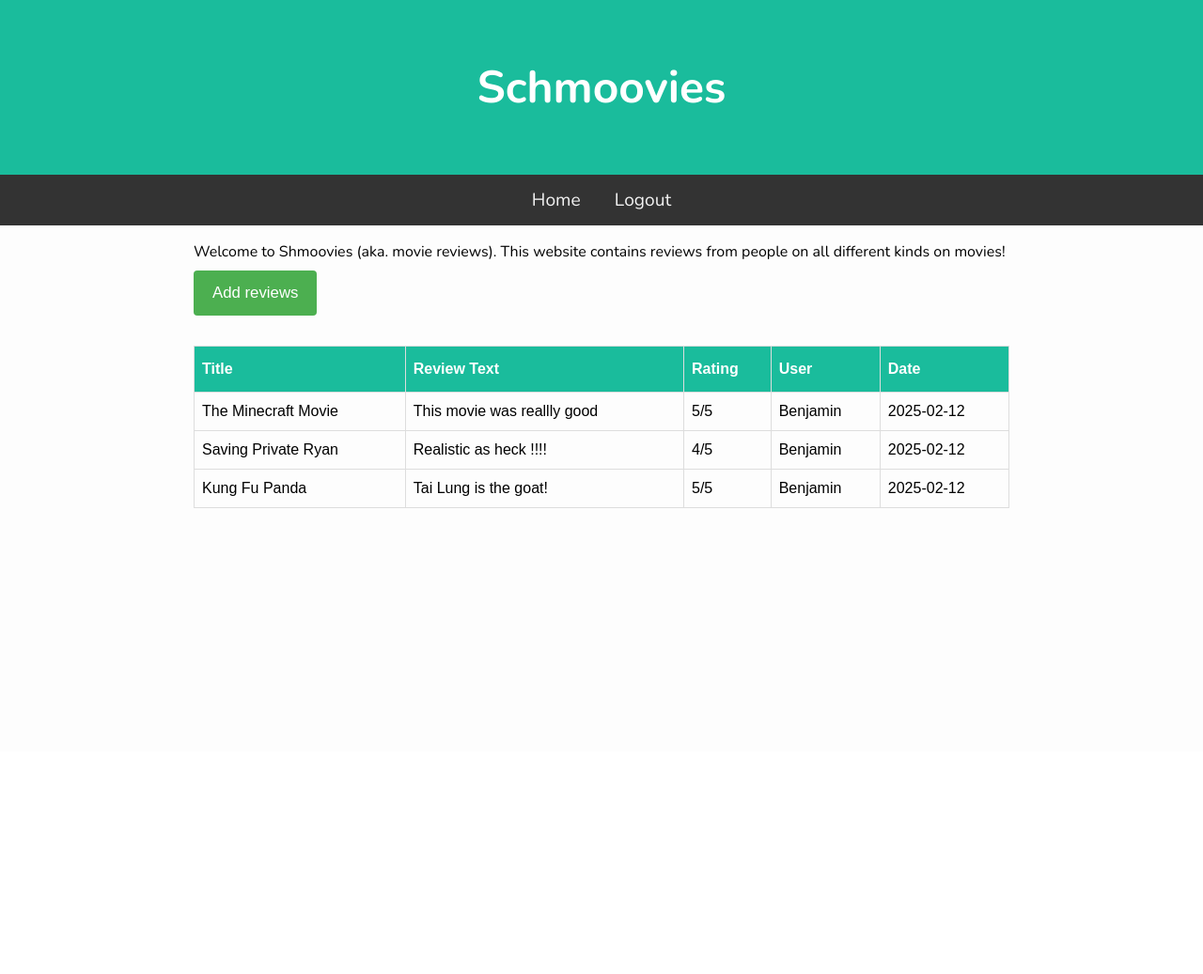
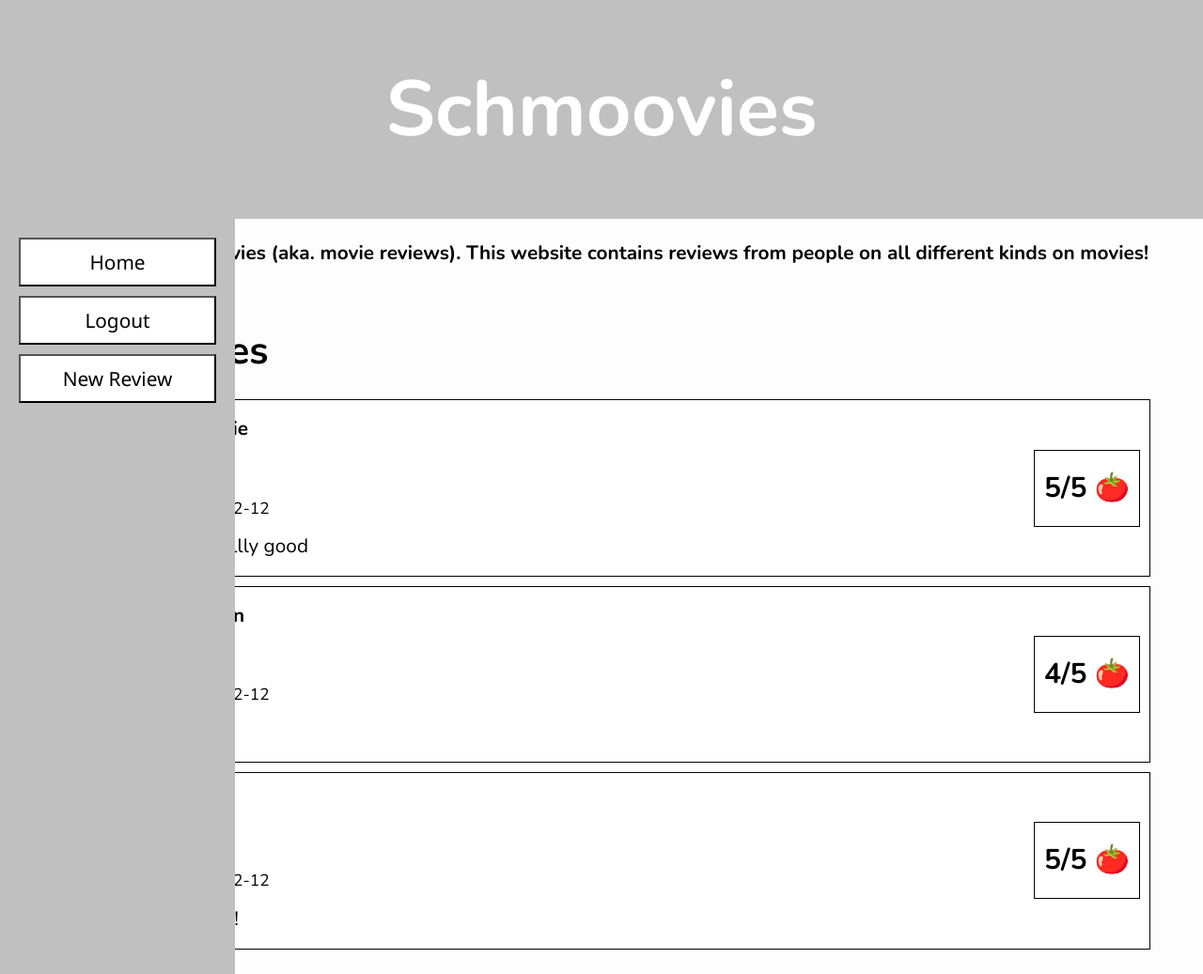
Before and after one commit to baen/Year-12-HSC-SE-PWA, a Flask app: page / in a window 1280 px wide. Shown: the whole page at 94% size. Before the commit the page ends 541 px from the top, so only its background shows below. Run offline with Flask 3, Linux system fonts and the light colour scheme; a user stored in the database is signed in; data comes from the database, SQL or seed files in the repository; both versions use the stored data as it was after the commit.

Commit message:
CCS Finalisation
I completed almost all the ccs to match my story board. Only one issue with it right now which is that the column on the left leaves a gap when you scroll down.

```diff
--- a/static/css/style.css
+++ b/static/css/style.css
@@ -9,28 +9,46 @@
 body {
     background: #fdfdfd;
     font-family: "Nunito", sans-serif;
-    font-size: 1rem;
+    font-size: 1.3rem;
 }
 
 main {
-    max-width: 900px;
+    max-width: 1200px;
     margin: auto;
     padding: 1rem;
-    line-height: 1.5;
+    line-height: 2;
 }
 
 .banner {
     padding: 60px;
+    background: silver;
+    color: white;
+    font-size: 4em;
     text-align: center;
-    background: #1abc9c;
-    color: white;
-    font-size: 3em;
 }
 
-nav {
-    overflow: hidden;
-    background-color: #333;
+.sidebar {
+    width: 250px;
+    background: silver;
+    padding: 20px;
+    display: flex;
+    flex-direction:column;
+    gap: 10px;
+    height: 9000px;;
+    position:fixed;
+}
+
+.sidebarbutton {
+    font-family: 'Segoe UI', Tahoma, Geneva, Verdana, sans-serif;
+    padding: 10px;
+    border: black 2px;
+    border-style: outset;
+    background: white;
+    cursor: pointer;
+    color:black;
     text-align: center;
+    font-style: normal;
+    text-decoration: none;
 }
 
 nav a {
@@ -48,31 +66,7 @@ nav a:hover {
 }
 
 nav a.active {
-    background-color: #04AA6D;
-    color: white;
-}
-
-.review_table {
-    font-family: Arial, Helvetica, sans-serif;
-    border-collapse: collapse;
-    width: 100%;
-}
-
-.review_table td, .review_table th {
-    font-family: Arial, Helvetica, sans-serif;
-    border: 1px solid #ddd;
-    padding: 8px;
-}
-
-.ewview_table tr:nth-child(even){background-color: #f2f2f2;}
-
-.review_table tr:hover {background-color: #ddd;}
-
-.review_table th {
-    padding-top: 12px;
-    padding-bottom: 12px;
-    text-align: left;
-    background-color: #1abc9c;
+    background-color: aquamarine;
     color: white;
 }
 
@@ -88,27 +82,50 @@ input[type=text], input[type="password"], input[type="date"], input[type="number
 
 input[type=submit] {
     width: 100%;
-    background-color: #4CAF50;
+    background-color: lightblue;
     color: white;
     padding: 14px 20px;
     margin: 8px 0;
     border: none;
     border-radius: 4px;
     cursor: pointer;
-    font-size: 1.05em;
+    font-size: 1.1em;
 }
 
 input[type=submit]:hover {
-    background-color: #45a049;
+    background-color: lightblue;
 }
 
 button {
-    background-color: #4CAF50;
+    background-color: lightblue;
     color: white;
     padding: 14px 20px;
     margin: 8px 0;
     border: none;
     border-radius: 4px;
     cursor: pointer;
-    font-size: 1.05em;
+    font-size: 1.1em;
 }
+
+.review {
+    border: 1px solid #000;
+    padding: 10px;
+    margin: 10px auto;
+    width: flex;
+    display: flex;
+    justify-content: space-between;
+    align-items: center;
+    background: white;
+}
+.review-text {
+    text-align: left;
+}
+.rating {
+    font-size: 30px;
+    font-weight: bold;
+    display: flex;
+    align-items: center;
+    gap: 5px;
+    border: 1px solid #000;
+    padding: 10px;
+}
--- a/templates/base.html
+++ b/templates/base.html
@@ -13,31 +13,30 @@
     <link rel="manifest" href="static/manifest.json" />
     <link rel="icon" type="image/x-icon" href="/static/icons/favicon.png">
 </head>
+<body>
+    <header>
+        <h1 class="banner">Schmoovies</h1>
+    </header>
 
-<body>
+    <div class="container">
+        <aside class="sidebar">
+            <a href="/" class="sidebarbutton">Home</a>
+            {% if not session['username'] %}
+                <a href="/login" class="sidebarbutton">Login</a>
+                <a href="/register" class="sidebarbutton">Register</a>
+            {% else %}
+                <a href="/logout" class="sidebarbutton">Logout</a>
+                <a href="/add" class="sidebarbutton">New Review</a>
 
-    <h1 class="banner">Schmoovies</h1>
+            {% endif %}
+        </aside>
 
-    <!-- Include a navigation menu -->
-    <nav>
-        <a href="/">Home</a>
+        <main>
+            {% block content %}
+            {% endblock %}
+        </main>
+    </div>
 
-        {% if not session['username'] %}
-            <a href="/login">Login</a>
-            <a href="/register">Register</a>
-        {% else %}
-            <a href="/logout">Logout</a>
-        {% endif %}
-
-    </nav>
-    <!-- This section will contain the page content -->
-    <main>
-        {% block content %}
-
-        {% endblock %}
-    </main>
-
-    <!-- This script will be for the service worker -->
-    <script src="static/js/app.js"></script>
+    <script src="{{ url_for('static', filename='js/app.js') }}"></script>
 </body>
 </html>
--- a/templates/index.html
+++ b/templates/index.html
@@ -4,37 +4,36 @@
 
 <div class="container">
 
-    <p>Welcome to Shmoovies (aka. movie reviews). This website contains reviews from people on all different kinds on movies!</p>
+    <p><b>Welcome to Shmoovies (aka. movie reviews). This website contains reviews from people on all different kinds on movies!</b></p>
 
-    {% if session['username'] %}
-    <a href="/add"><button>Add reviews</button></a>
-    {% endif %}
 
 </div>
 
 <br>
 
-<table class="review_table">
+    <body>
 
-    <thead>
-        <th>Title</th>
-        <th>Review Text</th>
-        <th>Rating</th>
-        <th>User</th>
-        <th>Date</th>
-    </thead>
+        <div class="container">
+          <h1>Schmoovies</h1>
 
-    <tbody>
-        {% for review in Reviews %}
-        <tr>
-            <td>{{ review['movie_title'] }}</td>
-            <td>{{ review['review_text'] }}</td>
-            <td>{{ review['rating'] }}/5</td>
-            <td>{{ review['username'] }}</td>
-            <td>{{ review['posted_time'] }}</td>
-        </tr>
-        {% endfor %}
-    </tbody>
+          {% if Reviews %}
+            {% for review in Reviews %}
+              <div class="review">
+                <div class="review-text">
+                  <strong>{{ review['movie_title'] }}</strong><br>
+                  <small>By {{ review['username'] }}</small><br>
+                  <small>Date of review: {{ review['posted_time'] }}</small>
+                  <p>{{ review['review_text'] }}</p>
+
+                </div>
+                <div class="rating">{{ review['rating'] }}/5 🍅</div>
+              </div>
+            {% endfor %}
+          {% else %}
+            <p>No reviews available.</p>
+          {% endif %}
+        </div>
+      </body>
 
 </table>
 
```
Also changed, not shown: movington.db.
